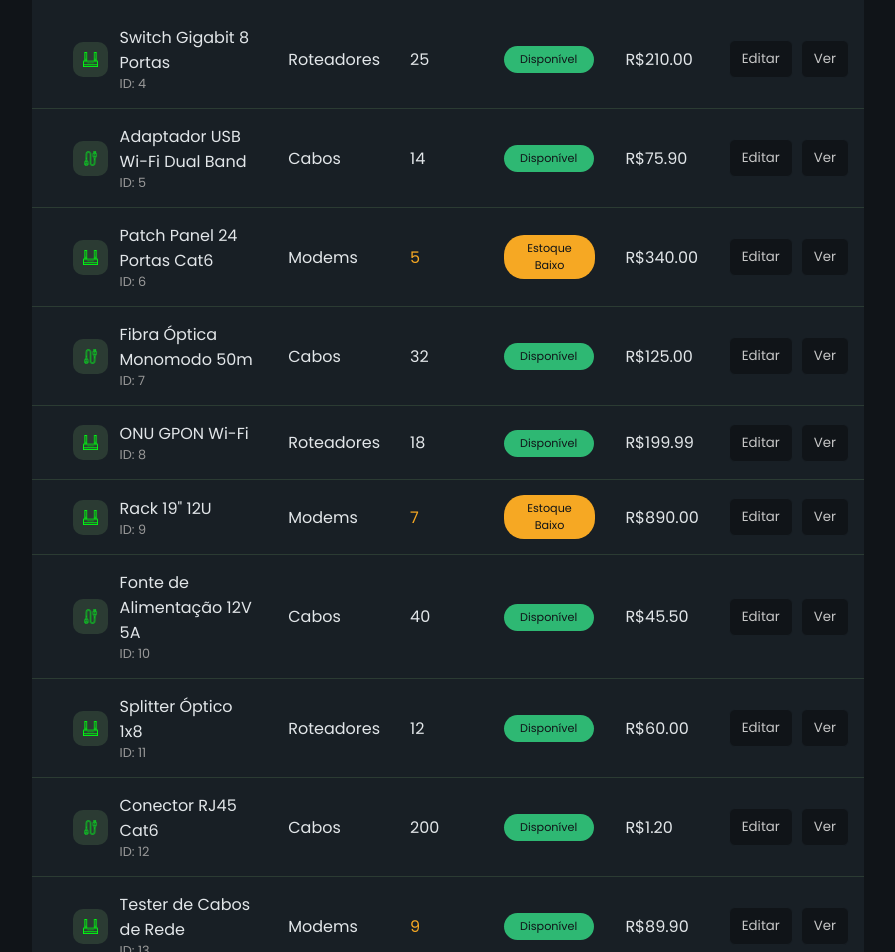
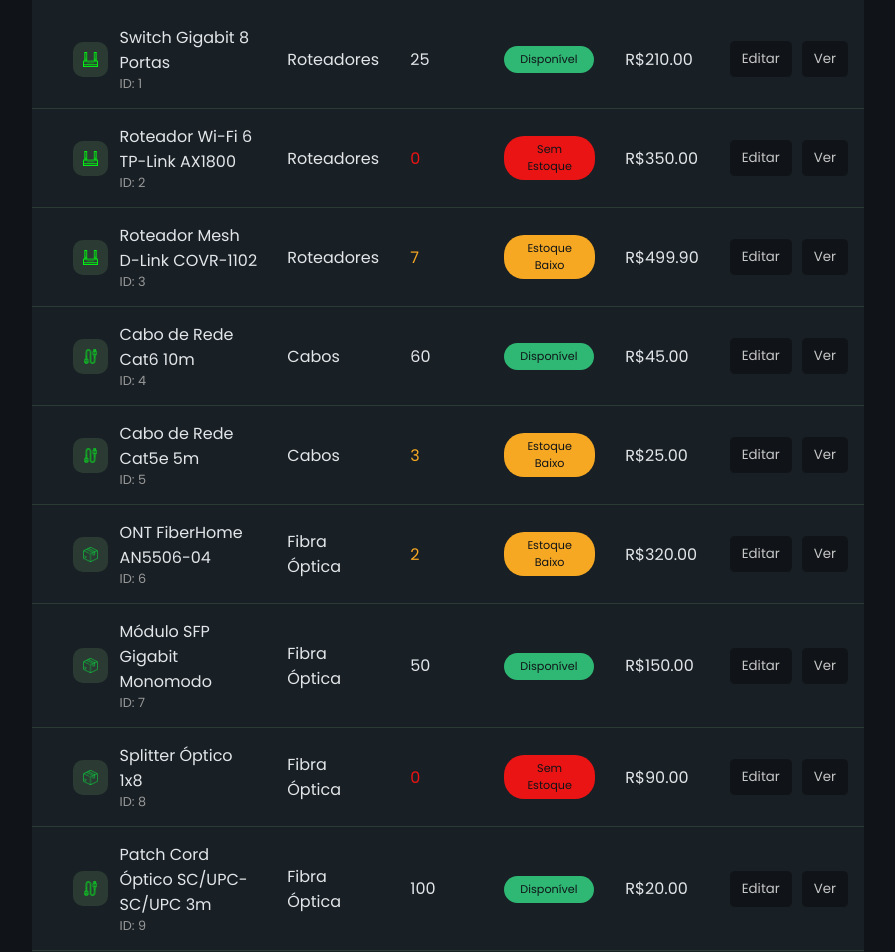
Before and after one commit to Gabrielsoac/stock-web, an Angular app: page / in a window 1280 px wide. Shown: the part 800-1752 px from the top of the page, without its empty margins (192-1087 px from the left). Built offline with nearby package versions, Linux system fonts and the light colour scheme.

Commit message:
feat: created view product data

```diff
--- a/src/app/components/show-product/show-product.scss
+++ b/src/app/components/show-product/show-product.scss
@@ -0,0 +1,119 @@
+@import "../../../colors.scss";
+
+.modal {
+  display: flex;
+  flex-direction: column;
+  position: fixed;
+  top: 0;
+  left: 0;
+  width: 100vw;
+  height: 100vh;
+  background-color: rgba(0, 0, 0, 0.7);
+  align-items: center;
+  justify-content: center;
+  z-index: 999;
+}
+
+.product-info {
+  display: flex;
+  flex-direction: row;
+  align-items: center;
+  justify-content: center;
+  background-color: $background;
+  padding: 20px;
+  border-radius: 10px;
+  max-width: 550px;
+  width: 50%;
+  box-shadow: 0 4px 20px rgba(0, 0, 0, 0.3);
+  flex-wrap: wrap;
+
+  img {
+    width: 7em;
+    height: 7em;
+
+    background-color: $muted;
+    border-radius: 10px;
+    padding: 3vh;
+  }
+
+  h3 {
+    font-size: 28px;
+    font-weight: 800;
+  }
+
+  .info p & .info span {
+    background-color: $card;
+    padding: 1vh 1vw 1vh 1vw;
+    border-radius: 5px;
+  }
+
+  .info p {
+    background-color: $card;
+    padding: 1vh 1vw 1vh 1vw;
+    border-radius: 10px;
+  }
+
+  .info {
+    width: 100%;
+    display: flex;
+    flex-direction: row;
+    align-items: center;
+    justify-content: start;
+    gap: 1vw;
+  }
+
+  .infos {
+    display: flex;
+    flex-wrap: wrap;
+    flex: 1 1 150px;
+    justify-content: center;
+    align-items: center;
+
+    gap: 2vh;
+    width: 100%;
+    margin: 2vw;
+  }
+
+    .product-name {
+      background: linear-gradient(
+        90deg,
+        rgba(2, 0, 36, 1) 0%,
+        rgba(9, 9, 121, 1) 35%,
+        rgba(51, 128, 64, 1) 100%
+      );
+
+  }
+}
+
+.product-info-header {
+  display: flex;
+  flex-direction: row;
+  align-items: center;
+  justify-content: center;
+
+  width: 80%;
+  padding: 30px;
+
+  gap: 3vh;
+}
+
+.closeButton {
+  width: 100%;
+  background-color: $background;
+  border: none;
+  cursor: pointer;
+
+  img {
+    background-color: $background;
+  }
+}
+
+@media (max-width: 720px){
+  .product-info-header {
+
+    h3 {
+      font-size: 14px;
+      font-weight: 800;
+  }
+  }
+}
--- a/src/app/components/stock-product/stock-product.html
+++ b/src/app/components/stock-product/stock-product.html
@@ -15,29 +15,29 @@
       </tr>
     </thead>
     <tbody>
-      @for (produto of produtos; track produto.id) {
+      @for (product of products; track product.id) {
         <tr>
           <td>
             <div class="product-info">
-                <img [src]="produto.icon" alt="Ícone da Categoria" class="category-icon">
+                <img [src]="product.icon" alt="Ícone da Categoria" class="category-icon">
               <div class="product-details">
-                <span>{{ produto.nome }}</span>
-                <span class="product-id">ID: {{ produto.id }}</span>
+                <span>{{ product.name }}</span>
+                <span class="product-id">ID: {{ product.id }}</span>
               </div>
             </div>
           </td>
-          <td>{{ produto.categoria }}</td>
-          <td [class.warning-alert]="produto.estoque <= 10" [class.destructive-alert]="produto.estoque == 0">{{ produto.estoque }}</td>
+          <td>{{ product.category }}</td>
+          <td [class.warning-alert]="product.inStock <= 10" [class.destructive-alert]="product.inStock == 0">{{ product.inStock }}</td>
           <td>
-            <div class="status-badge" [ngClass]="getStatusClass(produto.estoque)">
-              {{ getStatus(produto.estoque) }}
+            <div class="status-badge" [ngClass]="getStatusClass(product.inStock)">
+              {{ getStatus(product.inStock) }}
             </div>
           </td>
-          <td>{{ produto.preco | currency:'BRL':'symbol':'1.2-2'}}</td>
+          <td>{{ product.price| currency:'BRL':'symbol':'1.2-2'}}</td>
           <td>
             <div class="action-buttons">
               <button class="btn-edit">Editar</button>
-              <button class="btn-view">Ver</button>
+              <button class="btn-view" (click)="showProduct(product)">Ver</button>
             </div>
           </td>
         </tr>
@@ -46,36 +46,36 @@
   </table>
 
   <div class="mobile-cards">
-    @for (produto of produtos; track produto.id) {
+    @for (product of products; track product.id) {
       <div class="card">
         <div class="card-header">
-          <img [src]="produto.icon" alt="Ícone da Categoria" class="category-icon">
+          <img [src]="product.icon" alt="Ícone da Categoria" class="category-icon">
           <div class="product-details">
-            <span class="product-name">{{ produto.nome }}</span>
-            <span class="product-id">ID: {{ produto.id }}</span>
+            <span class="product-name">{{ product.name }}</span>
+            <span class="product-id">ID: {{ product.id }}</span>
           </div>
         </div>
         <div class="card-body">
           <div class="card-item">
             <span class="card-label">Categoria:</span>
-            <span class="card-value">{{ produto.categoria }}</span>
+            <span class="card-value">{{ product.category }}</span>
           </div>
           <div class="card-item">
             <span class="card-label">Estoque:</span>
-            <span class="card-value" [class.warning-alert]="produto.estoque <= 10" [class.destructive-alert]="produto.estoque == 0">{{ produto.estoque }}</span>
+            <span class="card-value" [class.warning-alert]="product.inStock <= 10" [class.destructive-alert]="product.inStock == 0">{{ product.inStock }}</span>
           </div>
           <div class="card-item">
             <span class="card-label">Status:</span>
-            <span class="status-badge" [ngClass]="getStatusClass(produto.estoque)">{{ getStatus(produto.estoque) }}</span>
+            <span class="status-badge" [ngClass]="getStatusClass(product.inStock)">{{ getStatus(product.inStock) }}</span>
           </div>
           <div class="card-item">
             <span class="card-label">Preço:</span>
-            <span class="card-value">{{ produto.preco | currency:'BRL':'symbol':'1.2-2' }}</span>
+            <span class="card-value">{{ product.price | currency:'BRL':'symbol':'1.2-2' }}</span>
           </div>
         </div>
         <div class="card-actions">
-          <button class="btn-edit">Editar</button>
-          <button class="btn-view">Ver</button>
+              <button class="btn-edit">Editar</button>
+              <button class="btn-view" (click)="showProduct(product)">Ver</button>
         </div>
       </div>
     }
--- a/src/app/components/stock-product/stock-product.ts
+++ b/src/app/components/stock-product/stock-product.ts
@@ -1,5 +1,6 @@
 import { CommonModule } from '@angular/common';
-import { Component, OnInit } from '@angular/core';
+import { Component, EventEmitter, Input, OnInit, Output } from '@angular/core';
+import { IProduct } from '../../../interfaces/Product';
 
 @Component({
   selector: 'app-stock-product',
@@ -9,99 +10,182 @@ import { Component, OnInit } from '@angular/core';
 })
 export class StockProduct implements OnInit {
 
-  produtos!: any;
-  selectedProduct!: any;
+  products!: IProduct[];
+  @Output() showProductInfo = new EventEmitter();
 
   constructor() { }
+
+  showProduct(product: IProduct) {
+    this.showProductInfo.emit(product);
+  }
 
   ngOnInit(): void {
     this.getProducts();
   }
 
   getProducts(): void {
-    this.produtos = [
+    this.products = [
     {
-    id: 4,
-    nome: 'Switch Gigabit 8 Portas',
-    categoria: 'Roteadores',
+      id: '1',
+      name: 'Switch Gigabit 8 Portas',
+      category: 'Roteadores',
       icon: 'categories/router.png',
-    estoque: 25,
-    preco: 210.00
+      inStock: 25,
+      price: 210.00
     },
     {
-    id: 5,
-    nome: 'Adaptador USB Wi-Fi Dual Band',
-    categoria: 'Cabos',
-    icon: 'categories/cabo.png',
-    estoque: 14,
-    preco: 75.90
+      id: '2',
+      name: 'Roteador Wi-Fi 6 TP-Link AX1800',
+      category: 'Roteadores',
+      icon: 'categories/router.png',
+      inStock: 0,
+      price: 350.00
     },
     {
-    id: 6,
-    nome: 'Patch Panel 24 Portas Cat6',
-    categoria: 'Modems',
-    icon: '/categories/router.png',
-    estoque: 5,
-    preco: 340.00
+      id: '3',
+      name: 'Roteador Mesh D-Link COVR-1102',
+      category: 'Roteadores',
+      icon: 'categories/router.png',
+      inStock: 7,
+      price: 499.90
     },
     {
-    id: 7,
-    nome: 'Fibra Óptica Monomodo 50m',
-    categoria: 'Cabos',
+      id: '4',
+      name: 'Cabo de Rede Cat6 10m',
+      category: 'Cabos',
       icon: 'categories/cabo.png',
-    estoque: 32,
-    preco: 125.00
+      inStock: 60,
+      price: 45.00
     },
     {
-    id: 8,
-    nome: 'ONU GPON Wi-Fi',
-    categoria: 'Roteadores',
-    icon: 'categories/router.png',
-    estoque: 18,
-    preco: 199.99
+      id: '5',
+      name: 'Cabo de Rede Cat5e 5m',
+      category: 'Cabos',
+      icon: 'categories/cabo.png',
+      inStock: 3,
+      price: 25.00
     },
     {
-    id: 9,
-    nome: 'Rack 19" 12U',
-    categoria: 'Modems',
-    icon: '/categories/router.png',
-    estoque: 7,
-    preco: 890.00
+      id: '6',
+      name: 'ONT FiberHome AN5506-04',
+      category: 'Fibra Óptica',
+      icon: 'categories/caixa.png',
+      inStock: 2,
+      price: 320.00
     },
     {
-    id: 10,
-    nome: 'Fonte de Alimentação 12V 5A',
-    categoria: 'Cabos',
-    icon: 'categories/cabo.png',
-    estoque: 40,
-    preco: 45.50
+      id: '7',
+      name: 'Módulo SFP Gigabit Monomodo',
+      category: 'Fibra Óptica',
+      icon: 'categories/caixa.png',
+      inStock: 50,
+      price: 150.00
     },
     {
-    id: 11,
-    nome: 'Splitter Óptico 1x8',
-    categoria: 'Roteadores',
-    icon: 'categories/router.png',
-    estoque: 12,
-    preco: 60.00
+      id: '8',
+      name: 'Splitter Óptico 1x8',
+      category: 'Fibra Óptica',
+      icon: 'categories/caixa.png',
+      inStock: 0,
+      price: 90.00
     },
     {
-    id: 12,
-    nome: 'Conector RJ45 Cat6',
-    categoria: 'Cabos',
+      id: '9',
+      name: 'Patch Cord Óptico SC/UPC-SC/UPC 3m',
+      category: 'Fibra Óptica',
       icon: 'categories/cabo.png',
-    estoque: 200,
-    preco: 1.20
+      inStock: 100,
+      price: 20.00
     },
     {
-    id: 13,
-    nome: 'Tester de Cabos de Rede',
-    categoria: 'Modems',
-    icon: '/categories/router.png',
-    estoque: 9,
-    preco: 89.90
+      id: '10',
+      name: 'Roteador TP-Link AC1900 Archer C80',
+      category: 'Roteadores',
+      icon: 'categories/router.png',
+      inStock: 5,
+      price: 280.00
+    },
+    {
+      id: '11',
+      name: 'Cabo HDMI 2.0 2m',
+      category: 'Cabos',
+      icon: 'categories/cabo.png',
+      inStock: 1,
+      price: 35.00
+    },
+    {
+      id: '12',
+      name: 'Adaptador USB para Ethernet Gigabit',
+      category: 'Acessórios',
+      icon: 'categories/wi-fi.png',
+      inStock: 45,
+      price: 75.00
+    },
+    {
+      id: '13',
+      name: 'Roteador Mikrotik hAP ac²',
+      category: 'Roteadores',
+      icon: 'categories/router.png',
+      inStock: 0,
+      price: 420.00
+    },
+    {
+      id: '14',
+      name: 'Conversor Óptico para Ethernet',
+      category: 'Fibra Óptica',
+      icon: 'categories/caixa.png',
+      inStock: 6,
+      price: 130.00
+    },
+    {
+      id: '15',
+      name: 'Cabo Coaxial RG6 20m',
+      category: 'Cabos',
+      icon: 'categories/cabo.png',
+      inStock: 8,
+      price: 60.00
+    },
+    {
+      id: '16',
+      name: 'Repetidor de Sinal Wi-Fi TP-Link RE200',
+      category: 'Roteadores',
+      icon: 'categories/wi-fi.png',
+      inStock: 2,
+      price: 150.00
+    },
+    {
+      id: '17',
+      name: 'Caixa de Emenda Óptica 24 Fibras',
+      category: 'Fibra Óptica',
+      icon: 'categories/caixa.png',
+      inStock: 4,
+      price: 210.00
+    },
+    {
+      id: '18',
+      name: 'Cabo de Rede Cat7 15m',
+      category: 'Cabos',
+      icon: 'categories/cabo.png',
+      inStock: 0,
+      price: 85.00
+    },
+    {
+      id: '19',
+      name: 'ONU Huawei EchoLife HG8546M',
+      category: 'Fibra Óptica',
+      icon: 'categories/caixa.png',
+      inStock: 1,
+      price: 350.00
+    },
+    {
+      id: '20',
+      name: 'Roteador Wi-Fi Intelbras ACtion RF1200',
+      category: 'Roteadores',
+      icon: 'categories/router.png',
+      inStock: 9,
+      price: 200.00
     }
-];
-
+  ]
 }
 
   getStatusClass(quantity: number): string {
--- a/src/app/components/stock/stock.html
+++ b/src/app/components/stock/stock.html
@@ -1,3 +1,4 @@
+@if(viewingProduct) { <app-show-product [productData]="selectedProduct" (closeViewingProduct)="closeShowProduct()"></app-show-product> }
 <main id="stock">
   <header class="header">
     <h1 class="header-title">Estoque</h1>
@@ -44,7 +45,7 @@
       </div>
       </section>
         <section id="products">
-          <app-stock-product/>
+          <app-stock-product (showProductInfo)="showProduct($event)"></app-stock-product>
         </section>
       <footer>
       </footer>
--- a/src/app/components/stock/stock.ts
+++ b/src/app/components/stock/stock.ts
@@ -1,14 +1,28 @@
 import { Component } from '@angular/core';
 import { InfoCard } from "../../shared/info-card/info-card";
+import { ShowProduct } from '../show-product/show-product';
+import { IProduct } from '../../../interfaces/Product';
 import { StockProduct } from "../stock-product/stock-product";
 
 @Component({
   selector: 'app-stock',
-  imports: [InfoCard, StockProduct],
+  imports: [InfoCard, ShowProduct, StockProduct],
   templateUrl: './stock.html',
   styleUrl: './stock.scss'
 })
 export class Stock {
   categories = ["Todas", "Roteadores", "Cabos", "Modems", "Switches"];
   status = ["Todos", "Disponível", "Estoque Baixo", "Sem Estoque"];
+
+  viewingProduct = false;
+  selectedProduct!: IProduct;
+
+  showProduct(product: IProduct){
+    this.viewingProduct = true;
+    this.selectedProduct = product;
+  }
+
+  closeShowProduct(){
+    this.viewingProduct = false;
+  }
 }
```
Also changed, not shown: src/app/components/show-product/show-product.html (+23 -16 lines), src/app/components/show-product/show-product.ts (+9 -2 lines), public/exit.png (added). Lines whose indentation alone changed are shown as unchanged.
